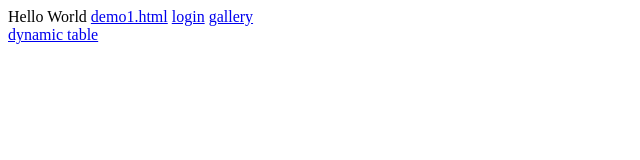
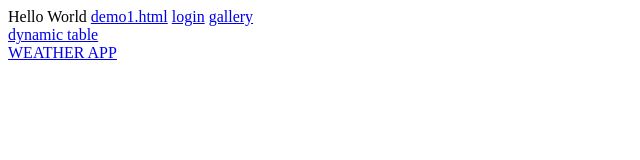
Before and after one commit to github-rb/SONET_2020, a plain HTML site: page index.html in a window 1280 px wide. Shown: the whole page, without its empty margins (0-640 px from the left). Drawn offline with Linux system fonts and the light colour scheme.

Commit message:
Update index.html

```diff
--- a/index.html
+++ b/index.html
@@ -7,5 +7,7 @@
         <a href="gallery.html">gallery</a>
         <br>
         <a href="dynamictable.html">dynamic table</a>
+        <br>
+        <a href="weatherapp.html">WEATHER APP</a>
     </body>
 </html>
```
